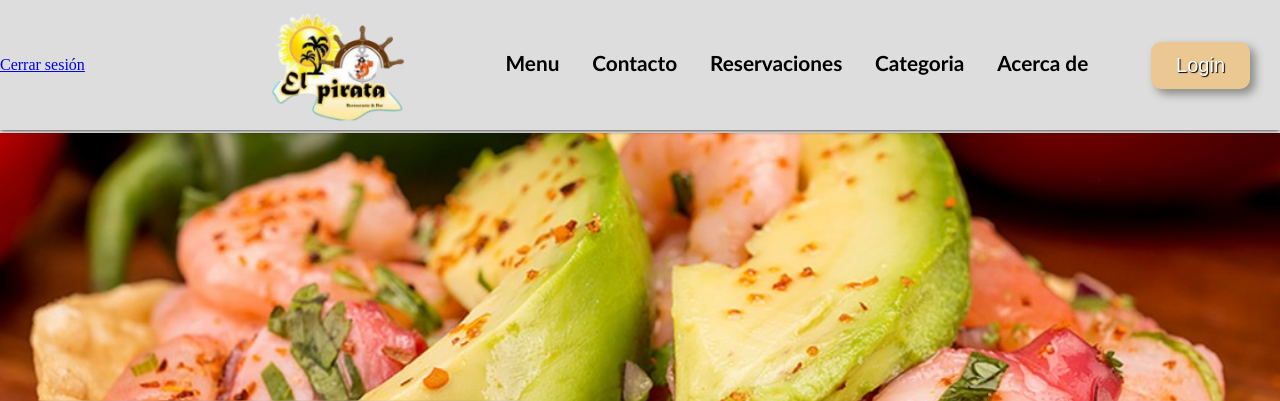
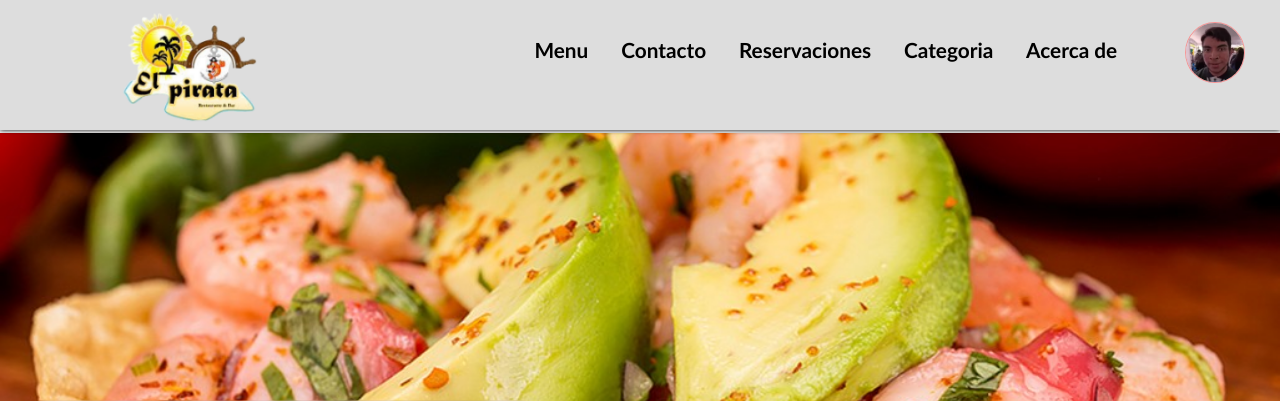
Before and after one commit to Master-Cat-Arch/marisquera-El-Pirata, a PHP site: page / in a window 1280 px wide. Shown: the top 401 px of the page. Run offline with PHP 8.4, Linux system fonts and the light colour scheme.

Commit message:
❤️Inicio de Sesion🌸🦋

```diff
--- a/Login/index__login.html
+++ b/Login/index__login.html
@@ -28,6 +28,7 @@
             </div>
         </form>
     </div>
+
 <?php if (isset($_GET['error'])): ?>
     <p class="error">
         <?php
--- a/index.html
+++ b/index.html
@@ -34,7 +34,28 @@
                     <li class="nav__li-item"><a onclick="CerrarInp()" href="Pag-Acerca-de/inedx__pag-acerca-de.html">Acerca de</a></li>
                     <!-- onclick="CerrarInp()": Sirve para cerrar el menu al hacer click en cada una de las occiones -->
                     <!-- Nuevo boton de Login para el inicio de seccion en usuarios o administradores -->
-                    <li class="nav__li-item" id="li-login"><a href="Login/index__login.html"><input class="login" id="login" type="button" value="Login"></a></li>
+                    <li class="nav__li-item" id="li-login">
+                        <details class="container-cuenta_login">
+                            <summary class="img-cuenta_login">
+                                <!-- <a href="Login/index__login.html"><input class="login" id="login" type="button" value="Login"></a> -->
+                                <img src="Img/img-Osvi2.png" class="img-login" alt="Imagen Usuario">
+                            </summary>
+                            <!-- <p class="user-nombre">Hola Mundo</p> -->
+                             <div class="container-cuenta_info">
+                                <h6 class="nombre-cuenta" id="nom-cuenta">Hola Mundo</h6>
+                                <hr>
+                                <div class="btns-accion_cuenta">
+                                    <a href="Login/index__login.html"><input class="btn-login" type="button" value="Login"></a>
+                                    <a href="Login/logout.php"><input class="btn-cerrar_sesion" type="button" value="Cerrar-sesión"></a>
+                                </div>
+                             </div>
+                        </details>
+
+                        <!-- <details>
+                            <summary><a href="Login/index__login.html"><input class="login" id="login" type="button" value="Login"></a></summary>
+                            <a href="Login/logout.php"><input style="margin: 10px;" class="login" id="login" type="button" value="Cerrar sesión"></a>
+                        </details> -->
+                    </li>
                 </ul>
             </nav>
         </div>
@@ -42,19 +63,11 @@
             <!-- Contenedor de el logo -->
             <a href="index.html" onclick="CerrarInp()"><img class="img-logo1" src="Img/logo_.png" type="png" alt="Logo de el Pirata" title="Logo de el Pirata"></a><!-- Imagen 2 para modo de computadora -->
         </div>
-
-<a href="Login/logout.php">Cerrar sesión</a> <!--enlace par cerrar la sesión [FRONTEND, hagalo bonito]-->
-<!--<script>
-    const mostrarSecciones = <?php echo json_encode($mostrarSecciones); ?>;
-    if (mostrarSecciones) {
-        document.querySelectorAll('.seccion-oculta').forEach(el => el.style.display = 'block');
-    }
-</script>-->
     </header>
 
     <!-- Seccion principal -->
     <section class="sec-especialidad">
-        <img class="img-especialidad" id="img-especialidad" src="Img/img-principal.jpg" alt="Imágen del platillo principal" title="Especialidad" oncontextmenu="CambioImg();return false"><!-- Imagen principal de promocion del ceviche -->
+        <img class="img-especialidad" id="img-especialidad" src="Img/img-principal.jpg" alt="Imágen del platillo principal" title="Especialidad"><!-- Imagen principal de promocion del ceviche -->
         <div class="info-enpleado">
             <!-- Texto de promocion -->
             <h2>DELICIAS DE LA CASA</h2>
@@ -62,9 +75,9 @@
                 Les ofrecemos una muy grande variedad de productos marinos y terrestres como milanesas de pollo, hamburguesas, etc. </p>
             <div class="inf-leo">
                 <!-- Contenedor de info del chef -->
-                <img class="img-leo" id="img-leo" src="Img/img-leo.jpg" alt="imagen del chef" title="hay mi leonardito"><!-- Imagen del chef -->
+                <img class="img-leo" id="img-leo" src="Img/img-leo.jpg" alt="imagen del chef" title="hay mi leonardito" oncontextmenu="CambioImg();return false"><!-- Imagen del chef -->
                 <div>
-                    <label id="chef-leo">Leonardo Alvarez Vega.<label/><!-- Nombre del chef -->
+                    <label id="chef-leo">Leonardo Alvarez Vega.</label> <!-- Nombre del chef -->
                     <p>Empleado del mes.</p><!-- Logro -->
                 </div>
             </div>
@@ -157,14 +170,11 @@
             </ul>
         </div>
     </footer>
-
 <!--llamado al PHP de inicio de sesión-->
 <?php
 // filepath: /media/not2/GROVERMEK/marisquera-El-Pirata/index.html
 session_start();
 $mostrarSecciones = isset($_SESSION['usuario']);
 ?>
-
-
 </body>
 </html>
--- a/style.css
+++ b/style.css
@@ -106,9 +106,10 @@ body{
             .menu__nav-list{
                 display: flex;
                 flex-direction: column;
-                margin: 0 auto auto;
+                margin: 10px auto;
                 justify-content: space-evenly;
-                height: 40vh;
+                max-height: 70vh;
+                height: 50vh;
                 text-align: center;
                 .nav__li-item{
                     list-style: none;
@@ -121,36 +122,74 @@ body{
                         border-radius: 8px;
                     }
                 }
-                #li-login{/* NUevo estilo para el boton de inicio de sesion */
-                    .login{
-                        background-color: var(--ColorFondoClaro3);
-                        border-radius: 10px;
-                        padding: 10px 15vw;
-                        margin-top: 30px;
-                        font-size: 15px;
-                        color: white;
-                        text-shadow: 1px 1px 1px black;
-                        box-shadow: 5px 5px 5px rgb(142, 150, 134);
-                        border: 0;
+
+                #li-login{/* Nuevo estilo */
+                    border: 0px solid black;
+                    margin: 20px;
+                    border-radius: 10px;
+                    a{padding: 0;}
+                    .container-cuenta_login{
+                        max-height: 200px;
+                        min-height: auto;
+                        padding: 15px;
+                        text-align: center;
+                        .img-cuenta_login{
+                            list-style: none;
+                            .img-login{
+                                border: 1px solid rgb(247, 151, 151);
+                                border-radius: 50%;
+                                width: 60px;
+                            }
+                        }
+                        h6{
+                            font-size: 15px;
+                            margin: 5px auto 10px;
+                        }
+                        hr{
+                            width: 90%;
+                            margin: 10px;
+                        }
+                        .btns-accion_cuenta{
+                            display: flex;
+                            flex-direction: row;
+                            justify-content: center;
+                            gap: 10px;
+                            input{
+                                background-color: var(--ColorFondoClaro3);
+                                border-radius: 7px;
+                                border: 0;
+                                box-shadow: 3px 3px 5px rgb(142, 150, 134);
+                                padding: 5px;
+                            }
+                            input :is(:hover,:active){
+                                border-radius: 10px;
+                                box-shadow: 5px 5px 15px rgb(130, 138, 120);
+                                transition: .2s;
+                            }
+                            input:hover{background-color: var(--ColorFondoOscuro3);}
+                            input:active{background-color: var(--ColorFondoClaro3);}
+                        }
                     }
-                    .login :is(:hover,:active){
-                        transition: .2s;
-                        border-radius: 10px;
-                        box-shadow: 5px 5px 15px rgb(130, 138, 120);
+                    .container-cuenta_login[open]{
+                        background-color: var(--ColorFondoOscuro);
+                        box-shadow: 5px 5px 10px rgba(0, 0, 0, 0.336);
+                        border-radius: 8px;
+                        transition: .4s;
                     }
-                    .login:hover{background-color: var(--ColorFondoOscuro3);}
-                    .login:active{background-color: var(--ColorFondoClaro3);}
-                }
+                }/* Si */
                 #li-login :hover{
                     border: transparent;
                     background: none;
-                }/* Hasta aqui los estilos de boton */
+                    text-decoration: none;
+                    font-style: normal;
+                }
+
                 .nav__li-item :is(:hover,:active){
+                    background-color: var(--ColorFondoOscuro);
+                    border: 1px solid var(--ColorLetra);
                     text-decoration: underline;
                     font-style: italic;
                     transition: .3s;
-                    border: 1px solid var(--ColorLetra);
-                    background-color: var(--ColorFondoOscuro);
                 }
             }
         }
@@ -216,9 +255,16 @@ body{
                         border: 1px solid;
                         border-radius: 20px;
                     }
-                    #li-login{/* Nuevo estilo para el boton de inico de sesion */
-                        padding: 22px 0;
+                    #li-login{
+                        padding: 0 0 22px;
                         margin: 0 20px 0 30px;
+                        .container-cuenta_login[open]{/* Nuevo estilo */
+                            background-color: var(--ColorFondoOscuro);
+                            box-shadow: 5px 5px 15px rgba(0, 0, 0, 0.658);
+                            position: absolute;
+                            top: 140px;
+                            right: 30px;
+                        }/* Si */
                         a{
                             background-color: transparent;
                             color: transparent;
@@ -232,7 +278,7 @@ body{
                             color: white;
                             box-shadow: 5px 5px 10px rgb(136, 139, 133);
                         }
-                    }/* Hasta aqui los nuevos estilos */
+                    }
                 }
             }
         }
```
